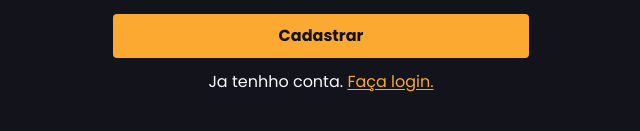
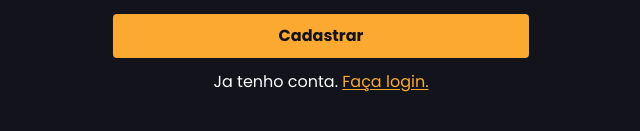
Before and after one commit to dopeeycode/Barber-Pro, a Next.js app in the folder web/: page /register in a window 1280 px wide. Shown: the part 515-646 px from the top of the page, without its empty margins (319-959 px from the left). Built offline with nearby package versions, Linux system fonts and the light colour scheme.

Commit message:
chore: correcting a word

```diff
--- a/web/src/app/(auth)/_components/Forms/Register.tsx
+++ b/web/src/app/(auth)/_components/Forms/Register.tsx
@@ -41,7 +41,7 @@ export default function FormRegister() {
         </button>
       </form>
       <span className="mt-3 text-sm sm:text-base text-center">
-        Ja tenhho conta.{' '}
+        Ja tenho conta.{' '}
         <Link
           href="/login"
           className="underline underline-offset-2 transition-opacity
```
